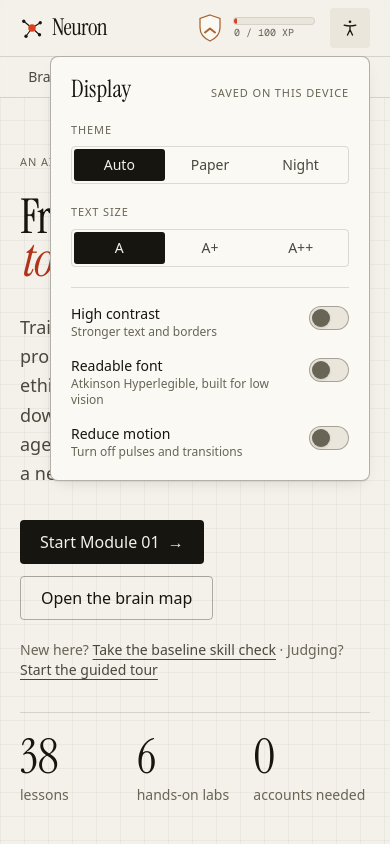
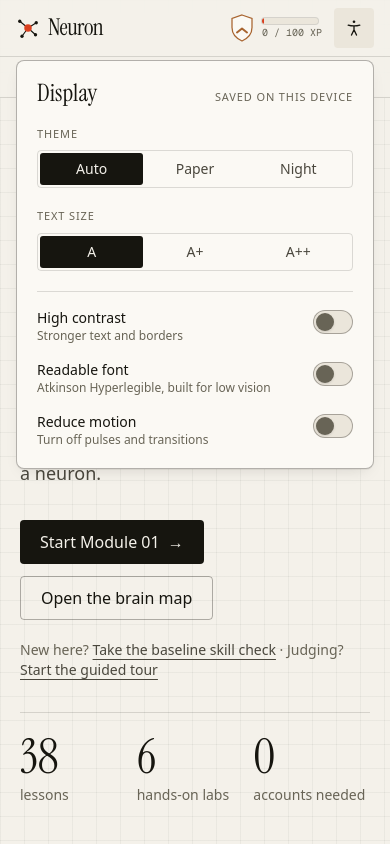
Before and after one commit to ronavkarumsi04/neuron, a Next.js app: page / in a window 390 px wide. Both pictures are taken after a click on the button "Display and accessibility settings". Shown: the top 844 px of the page. Built offline with nearby package versions, Linux system fonts and the light colour scheme.

Commit message:
Keep display panel inside the viewport on phones at large text sizes
Co-Authored-By: Devin AI <158243242+devin-ai-integration[bot]@users.noreply.github.com>

```diff
--- a/src/app/globals.css
+++ b/src/app/globals.css
@@ -63,6 +63,11 @@
 
 [data-scale="112"] { --text-scale: 1.125; }
 [data-scale="125"] { --text-scale: 1.25; }
+
+/* At the largest text size, a phone header has no room for the XP bar; the rank emblem still links to progress. */
+@media (max-width: 30rem) {
+  [data-scale="125"] .xp-bar { display: none; }
+}
 
 @theme inline {
   --color-paper: var(--paper);
--- a/src/components/accessibility-panel.tsx
+++ b/src/components/accessibility-panel.tsx
@@ -145,9 +145,9 @@ export function AccessibilityPanel() {
             exit={{ opacity: 0, y: -4, transition: { duration: 0.12 } }}
             transition={{ type: "spring", stiffness: 500, damping: 34 }}
             style={{ transformOrigin: "top right" }}
-            className="absolute right-0 top-12 z-50 w-80 max-w-[calc(100vw-2.5rem)] space-y-5 rounded-md border border-rule-strong bg-paper-raised p-5 shadow-[var(--shadow-lift)]"
+            className="fixed inset-x-4 top-[3.75rem] z-50 max-h-[calc(100svh-4.5rem)] space-y-5 overflow-y-auto overscroll-contain sm:absolute sm:inset-x-auto sm:right-0 sm:top-12 sm:max-h-none sm:w-80 sm:overflow-visible rounded-md border border-rule-strong bg-paper-raised p-5 shadow-[var(--shadow-lift)]"
           >
-            <div className="flex items-baseline justify-between">
+            <div className="flex items-baseline justify-between gap-3">
               <h2 id={titleId} className="font-display text-2xl leading-none">
                 Display
               </h2>
--- a/src/components/site-header.tsx
+++ b/src/components/site-header.tsx
@@ -17,8 +17,8 @@ export function SiteHeader() {
   const pathname = usePathname();
   return (
     <header className="sticky top-0 z-40 border-b border-rule bg-paper/85 backdrop-blur-md">
-      <div className="mx-auto flex h-14 max-w-6xl items-center gap-6 px-5">
-        <Link href="/" className="flex items-center gap-2 rounded-sm" aria-label="Neuron home">
+      <div className="mx-auto flex h-14 max-w-6xl items-center gap-3 px-4 sm:gap-6 sm:px-5">
+        <Link href="/" className="flex shrink-0 items-center gap-2 rounded-sm" aria-label="Neuron home">
           <NeuronMark className="size-6" />
           <span className="font-display text-[1.45rem] leading-none tracking-tight">Neuron</span>
         </Link>
@@ -40,7 +40,7 @@ export function SiteHeader() {
             })}
           </ul>
         </nav>
-        <div className="ml-auto flex items-center gap-2">
+        <div className="ml-auto flex shrink-0 items-center gap-1 sm:gap-2">
           <XpMeter />
           <AccessibilityPanel />
         </div>
--- a/src/components/xp-meter.tsx
+++ b/src/components/xp-meter.tsx
@@ -14,7 +14,7 @@ export function XpMeter() {
   return (
     <Link
       href="/profile"
-      className="group flex items-center gap-3 rounded-sm px-2 py-1.5 transition-colors duration-150 hover:bg-paper-sunk"
+      className="group flex items-center gap-2 rounded-sm px-2 py-1.5 sm:gap-3 transition-colors duration-150 hover:bg-paper-sunk"
       aria-label={`Rank ${rank.name}${division ? `, division ${division}` : ""}, rating ${rating}. Level ${level}, ${name}. ${xp} experience points.${streak ? ` ${streak} day streak.` : ""} View progress.`}
     >
       <RankEmblem rank={rank} className="h-7 w-6 shrink-0" />
@@ -22,8 +22,8 @@ export function XpMeter() {
         <span className="label block leading-none">Lv {level}</span>
         <span className="block text-xs leading-tight text-ink-2">{name}</span>
       </span>
-      <span className="flex flex-col gap-1">
-        <span className="relative block h-1.5 w-20 overflow-hidden rounded-full bg-paper-sunk ring-1 ring-rule">
+      <span className="xp-bar flex flex-col gap-1">
+        <span className="relative block h-1.5 w-14 sm:w-20 overflow-hidden rounded-full bg-paper-sunk ring-1 ring-rule">
           <span
             className="absolute inset-y-0 left-0 rounded-full bg-signal transition-[width] duration-500 ease-[var(--ease-out)]"
             style={{ width: `${Math.max(4, progress * 100)}%` }}
```
